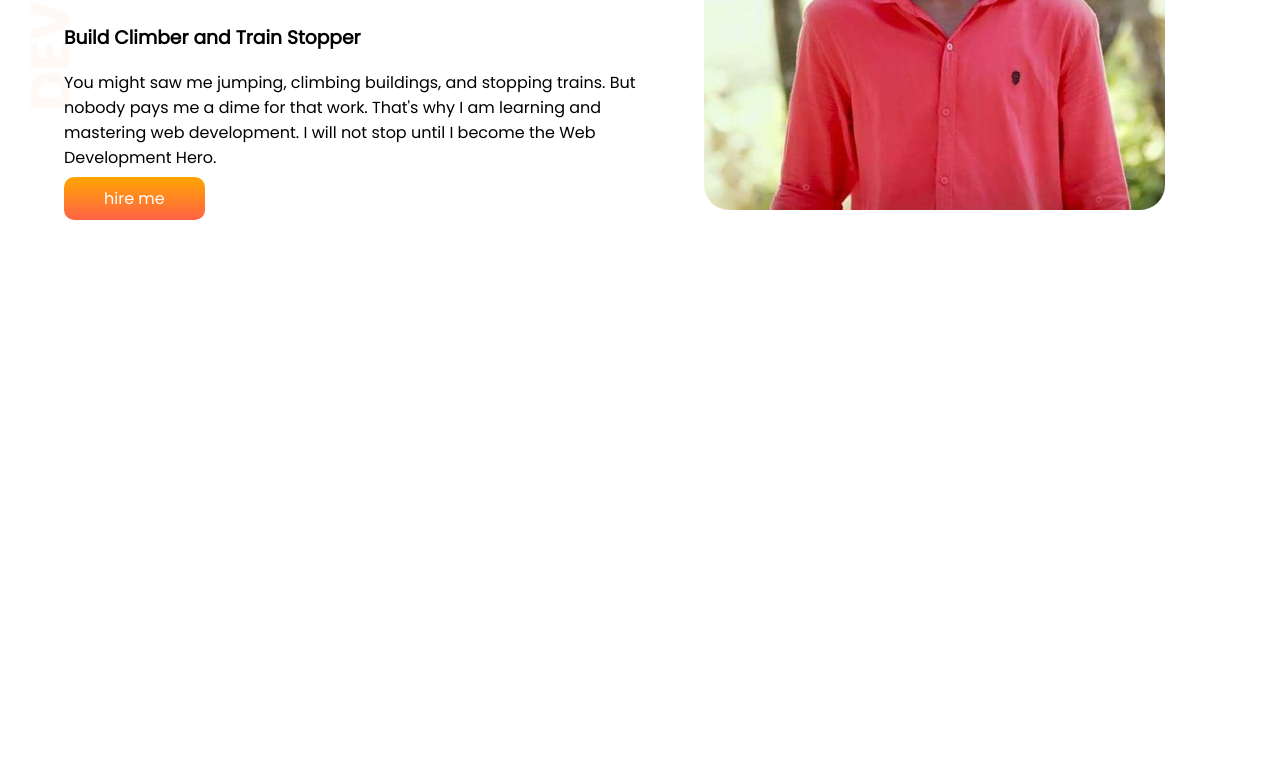
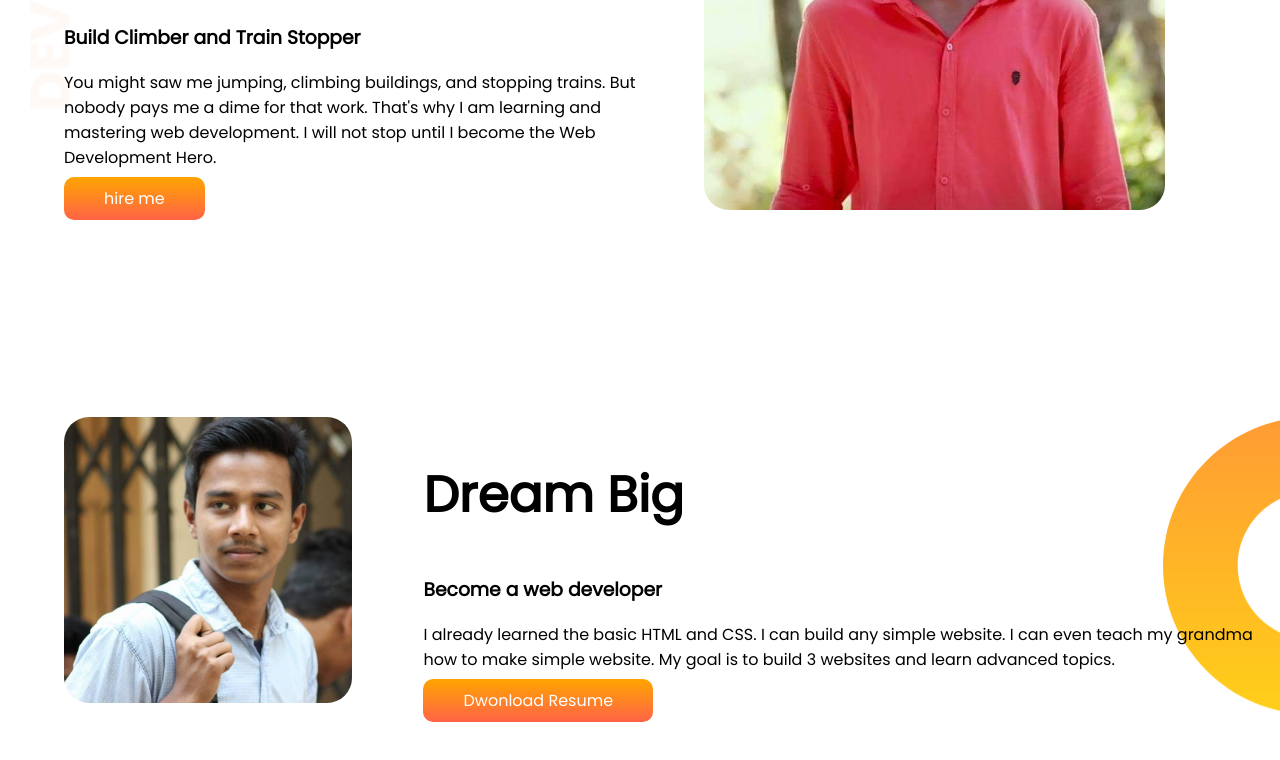
Before and after one commit to zonaetmunna/developer-portfolio, a plain HTML site: page index.html in a window 1280 px wide. Shown: the part 252-1012 px from the top of the page. Before the commit the page ends 800 px from the top, so only its background shows below. Drawn offline with Linux system fonts and the light colour scheme.

Commit message:
dream-big sectio add

```diff
--- a/index.html
+++ b/index.html
@@ -39,6 +39,19 @@
           </div>
      </section>
 
+     <section class="dream-big">
+          <div class="half-width">
+               <img src="images/munna2.jpg" alt="">
+          </div>
+          <div class="" half-width"">
+               <h1>Dream Big</h1>
+               <h3>Become a web developer</h3>
+               <p>I already learned the basic HTML and CSS. I can build any simple website. I can even teach my grandma
+                    how to make simple website. My goal is to build 3 websites and learn advanced topics.</p>
+               <a class="link-button" href="">Dwonload Resume</a>
+          </div>
+     </section>
+
 
 
 
--- a/style.css
+++ b/style.css
@@ -12,17 +12,18 @@ h1{
 }
 section{
      display: flex;
-}.half-width{
+     margin-bottom: 200px;
+}
+.half-width{
      width: 50%;
      padding-left: 5%;
 }
 .half-width img{
      width:80%;
+     border-radius: 25px;
 
 }
-img{
-     border-radius: 25px;
-}
+
 .link-button{
      text-decoration: none;
      background-image: linear-gradient(orange,tomato);
@@ -35,3 +36,9 @@ img{
      background-image: url(images/top-banner.png);
      background-repeat: no-repeat;
 }
+
+.dream-big{
+     background-image: url(images/dream-bg.png);
+     background-repeat: no-repeat;
+     background-position-x: right;
+}
```
